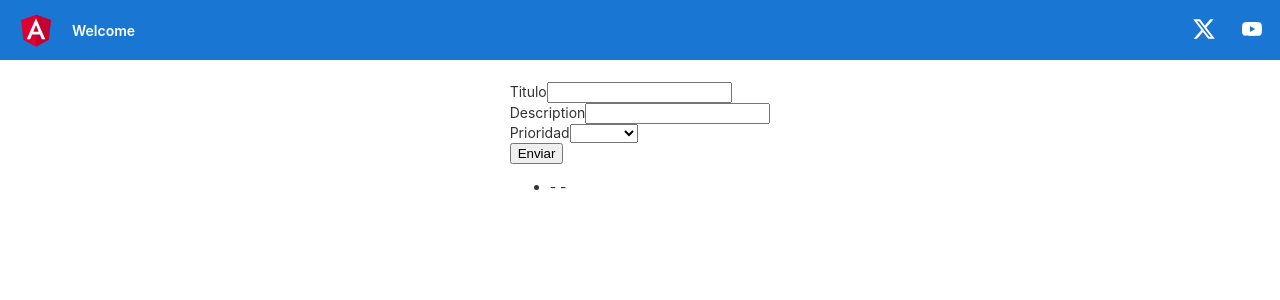
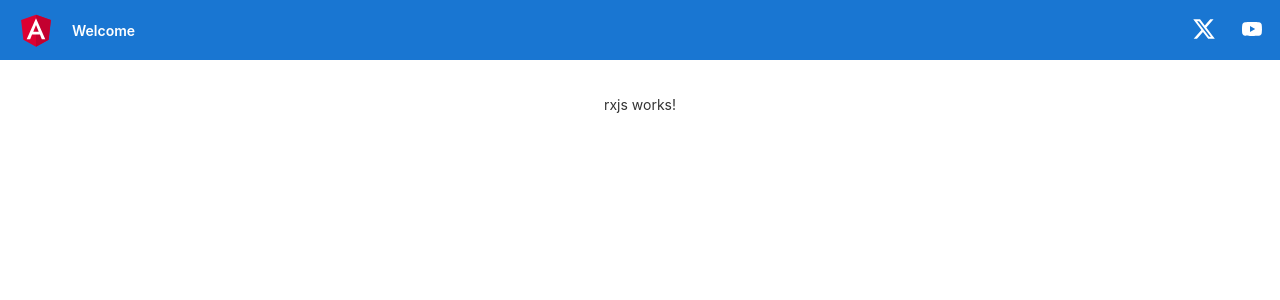
Before and after one commit to pablosnhz/reactivePractica, an Angular app: page / in a window 1280 px wide. Shown: the top 300 px of the page. Built offline with nearby package versions, Linux system fonts and the light colour scheme.

Commit message:
subject suscription examples

```diff
--- a/src/app/app.component.html
+++ b/src/app/app.component.html
@@ -341,7 +341,8 @@
 <!-- <app-ejemplo-pipes></app-ejemplo-pipes> -->
 
   <!-- <app-prueba></app-prueba> -->
-  <app-todolist></app-todolist>
+  <!-- <app-todolist></app-todolist> -->
+  <app-rxjs></app-rxjs>
 
 </div>
 
--- a/src/app/signals/rxjs/rxjs/rxjs.component.ts
+++ b/src/app/signals/rxjs/rxjs/rxjs.component.ts
@@ -11,14 +11,18 @@ export class RxjsComponent implements OnInit {
   constructor() { }
 
   ngOnInit(): void {
+    // subject multiples suscriptores
     const subject = new Subject<number>();
 
+    // nos suscrimos al subject
     subject.subscribe({
       next: (n) => console.log(`Observer A: ${n}`)
     })
     subject.subscribe({
       next: (n) => console.log(`Observer B: ${n}`)
     })
+
+    // y lo mandamos junto con el next
     subject.next(1);
     subject.next(2);
   }
```
